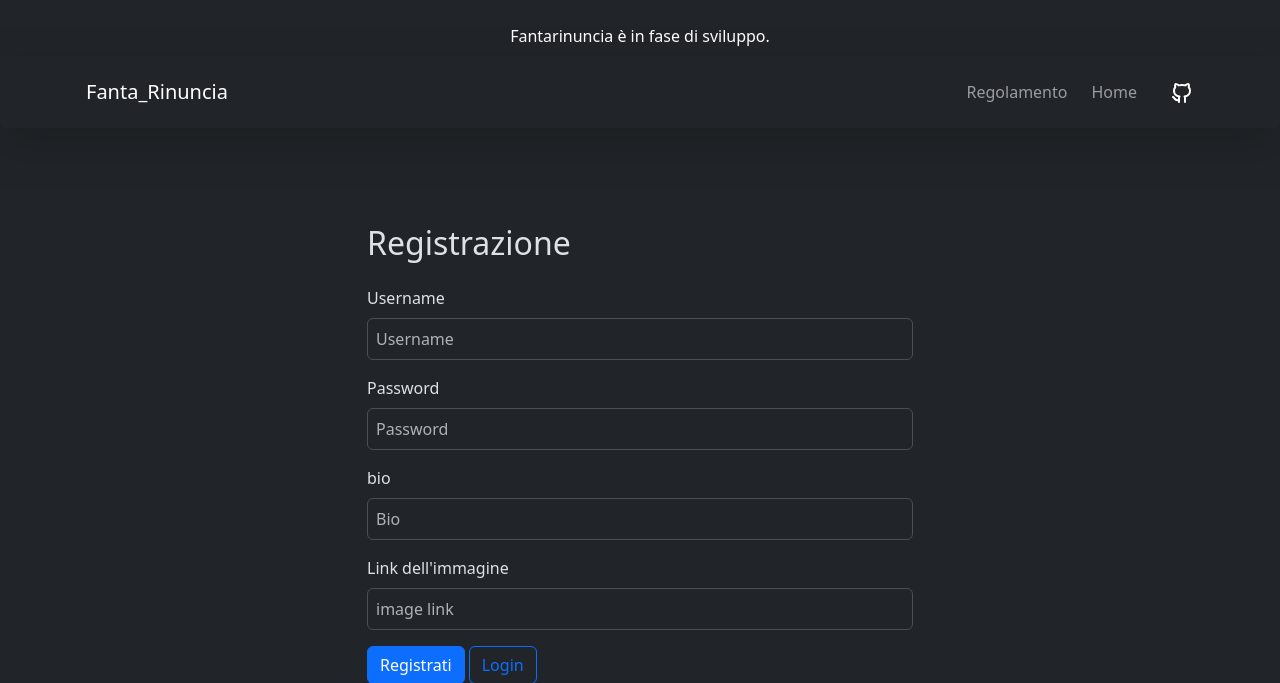
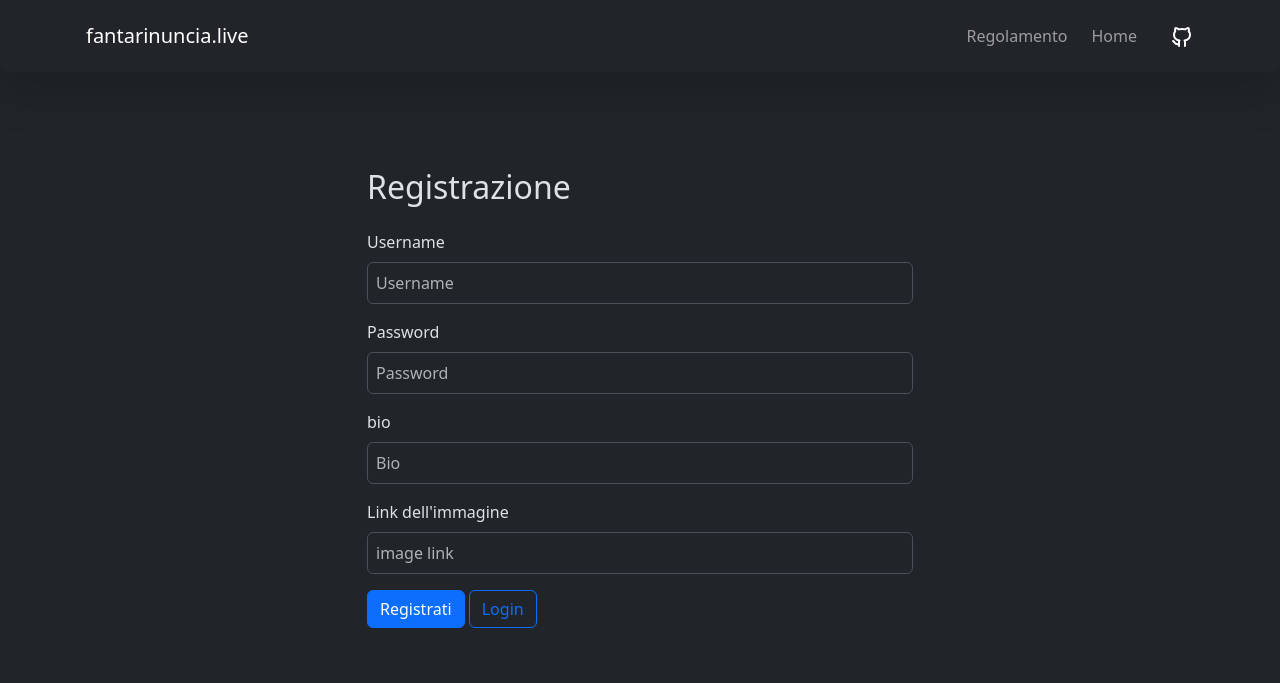
Before and after one commit to wassupiari/FantaRinuncia, a Flask app: page /auth/register in a window 1280 px wide. Shown: the top 683 px of the page. Run offline with Flask 3, Linux system fonts and the light colour scheme; parts of the project's set-up code (start-up, migrations or seed data) failed here and were passed over; some libraries are stand-ins or nearby versions.

Commit message:
fix: removed a div - renamed navbar

```diff
--- a/templates/auth/register.html
+++ b/templates/auth/register.html
@@ -9,19 +9,10 @@
     <link rel="stylesheet" href="{{ url_for('static', filename='bootstrap/bootstrap.min.css') }}">
 </head>
 <body>
-<div class="container-fluid fixed">
-  <div class="row justify-content-center mt-3">
-    <div class="col-md-6">
-      <div class="d-block px-3 py-2 text-center text-bold text-white old-bv text-danger text-center w-100">
-        Fantarinuncia è in fase di sviluppo.
-      </div>
-    </div>
-  </div>
-</div>
 
 <nav class="navbar navbar-expand-lg navbar-dark bg-dark rounded sticky-top shadow-lg p-3 mb-5">
         <div class="container px-3 text-white">
-            <a href="#" class="navbar-brand">Fanta_Rinuncia</a>
+            <a class="navbar-brand" href="#">fantarinuncia.live</a>
             <button aria-label="Toggle navigation" aria-expanded="false" aria-controls="navbarNav" data-bs-target="#navbarNav" data-bs-toggle="collapse" type="button" class="navbar-toggler">
                 <span class="navbar-toggler-icon"></span>
             </button>
--- a/templates/index.html
+++ b/templates/index.html
@@ -16,7 +16,7 @@
 
 <nav class="navbar navbar-expand-lg navbar-dark bg-dark rounded sticky-top shadow-lg p-3 mb-5">
     <div class="container px-3 text-white">
-        <a class="navbar-brand" href="#">Fanta_Rinuncia</a>
+        <a class="navbar-brand" href="#">fantarinuncia.live</a>
         <button class="navbar-toggler" type="button" data-bs-toggle="collapse" data-bs-target="#navbarNav"
             aria-controls="navbarNav" aria-expanded="false" aria-label="Toggle navigation">
             <span class="navbar-toggler-icon"></span>
@@ -117,7 +117,6 @@
         	const observer = new IntersectionObserver(function
         	(entries, observer){
         	    entries.forEach(entry => {
-        	        console.log(entry);
         	         VanillaCounter();
         	    });
         	}, options);
@@ -140,7 +139,7 @@
                 <p class="lead" editable="inline"><b>Leghe</b> create</p>
             </div>
             <div class="col-6 col-lg-3"> <span class="fw-bold display-5 mb-5" data-vanilla-counter="" data-start-at="500" data-end-at="{{numero_persone}}" data-time="1000" data-delay="0" data-format="{}"> </span>
-                <p class="lead" editable="inline"><b>Persone</b> attive da reclutare</p>
+                <p class="lead" editable="inline"><b>Persone</b> caricate sul sito</p>
             </div>
         </div>
     </div>
--- a/templates/src/regolamento.html
+++ b/templates/src/regolamento.html
@@ -21,7 +21,7 @@
 
 <nav class="navbar navbar-expand-lg navbar-dark bg-dark rounded mb-4 shadow-lg p-3 mb-5">
     <div class="container px-3">
-        <a class="navbar-brand" href="#">Fanta_Rinuncia</a>
+        <a class="navbar-brand" href="#">fantarinuncia.live</a>
         <button class="navbar-toggler" type="button" data-bs-toggle="collapse" data-bs-target="#navbarNav"
             aria-controls="navbarNav" aria-expanded="false" aria-label="Toggle navigation">
             <span class="navbar-toggler-icon"></span>
```
Also changed, not shown: templates/auth/login.html (+1 -10 lines), templates/src/profile.html (+1 -10 lines).
